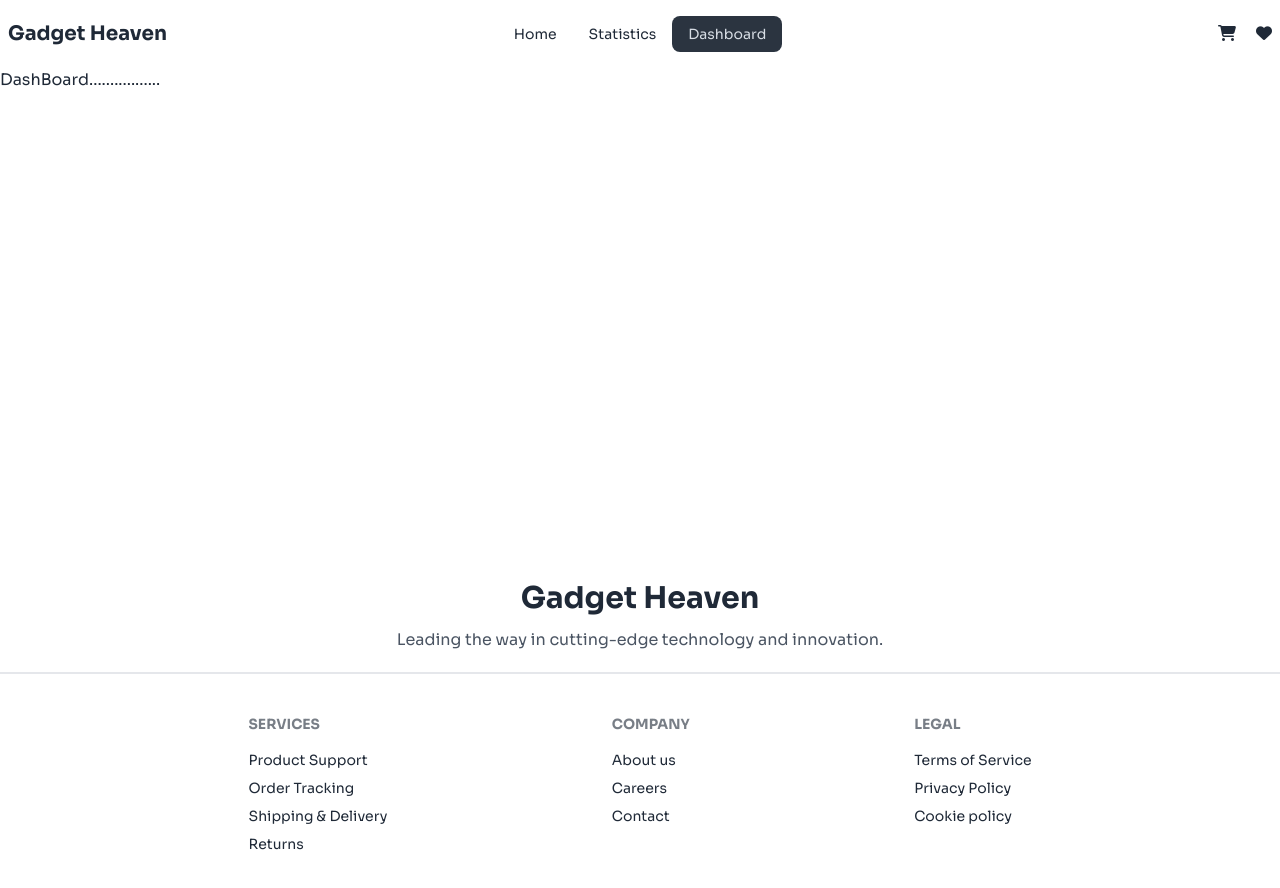
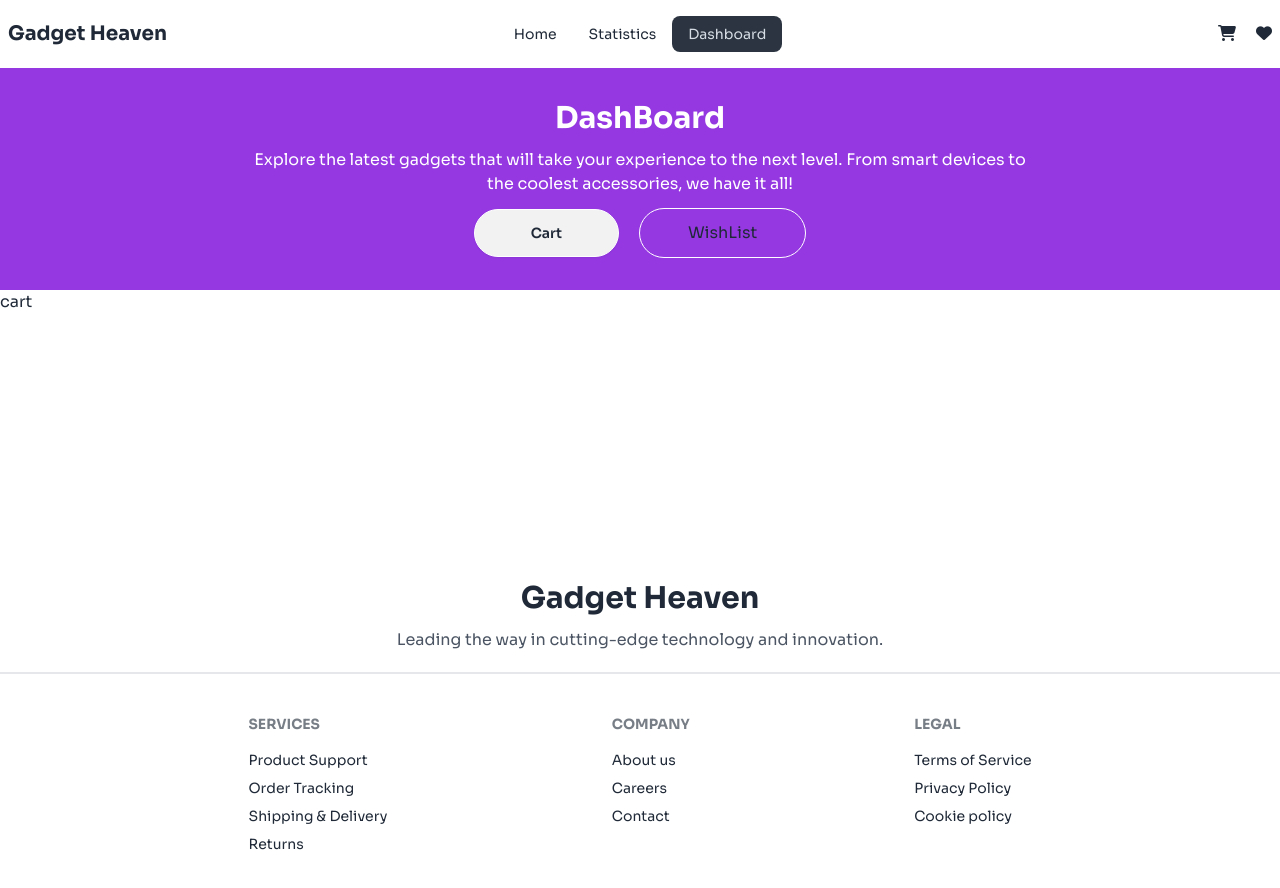
Before and after one commit to programming-hero-web-course-4/b10a8-gadget-heaven-istiak19, a React (Vite) app: page /dashboard in a window 1280 px wide. Shown: the top 888 px of the page. Built offline with nearby package versions, Linux system fonts and the light colour scheme.

Commit message:
eighth commit

```diff
--- /dev/null
+++ b/src/Components/Cart/Cart.jsx
@@ -0,0 +1,9 @@
+const Cart = () => {
+    return (
+        <div>
+            <h2>cart</h2>
+        </div>
+    );
+};
+
+export default Cart;
--- a/src/Components/DashBoard/DashBoard.jsx
+++ b/src/Components/DashBoard/DashBoard.jsx
@@ -1,7 +1,22 @@
+import { useState } from "react";
+import Cart from "../Cart/Cart";
+import WishList from "../WishList/WishList";
+
 const DashBoard = () => {
+    const [value,setValue]=useState(true)
     return (
         <div>
-            <h2>DashBoard.................</h2>
+            <div className="bg-[#9538E2] text-center space-y-3 py-8">
+                <h2 className="text-3xl text-white font-bold">DashBoard</h2>
+                <p className="text-white">Explore the latest gadgets that will take your experience to the next level. From smart devices to <br /> the coolest accessories, we have it all!</p>
+                <div>
+                    <button onClick={()=>setValue(true)} className={`border border-white py-3 px-14 rounded-full mr-5 ${value?'btn':'bg-[#9538E2]'}`}>Cart</button>
+                    <button onClick={()=>setValue(false)} className={`border border-white py-3 px-12 rounded-full ${value?'bg-[#9538E2]':'btn'}`}>WishList</button>
+                </div>
+            </div>
+            {
+                value?<Cart></Cart>:<WishList></WishList>
+            }
         </div>
     );
 };
--- /dev/null
+++ b/src/Components/WishList/WishList.jsx
@@ -0,0 +1,9 @@
+const WishList = () => {
+    return (
+        <div>
+            <h2>wishlist</h2>
+        </div>
+    );
+};
+
+export default WishList;
```
